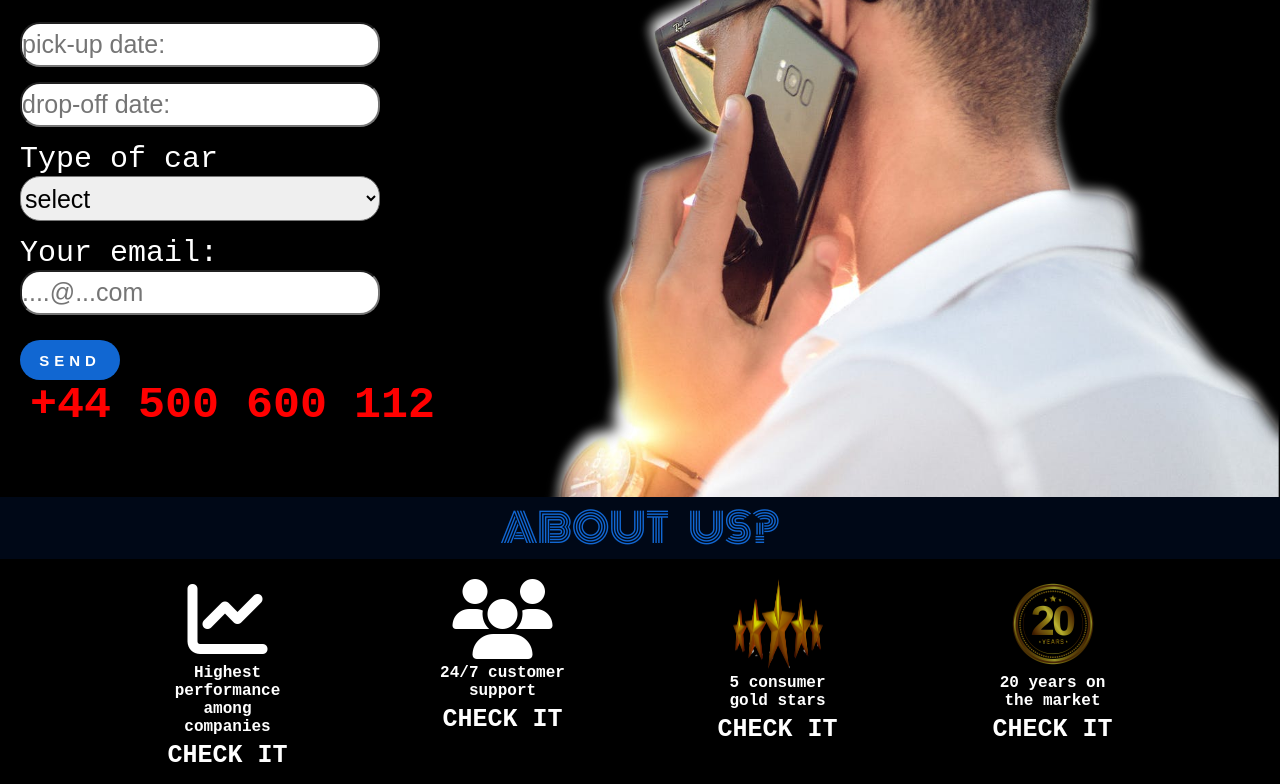
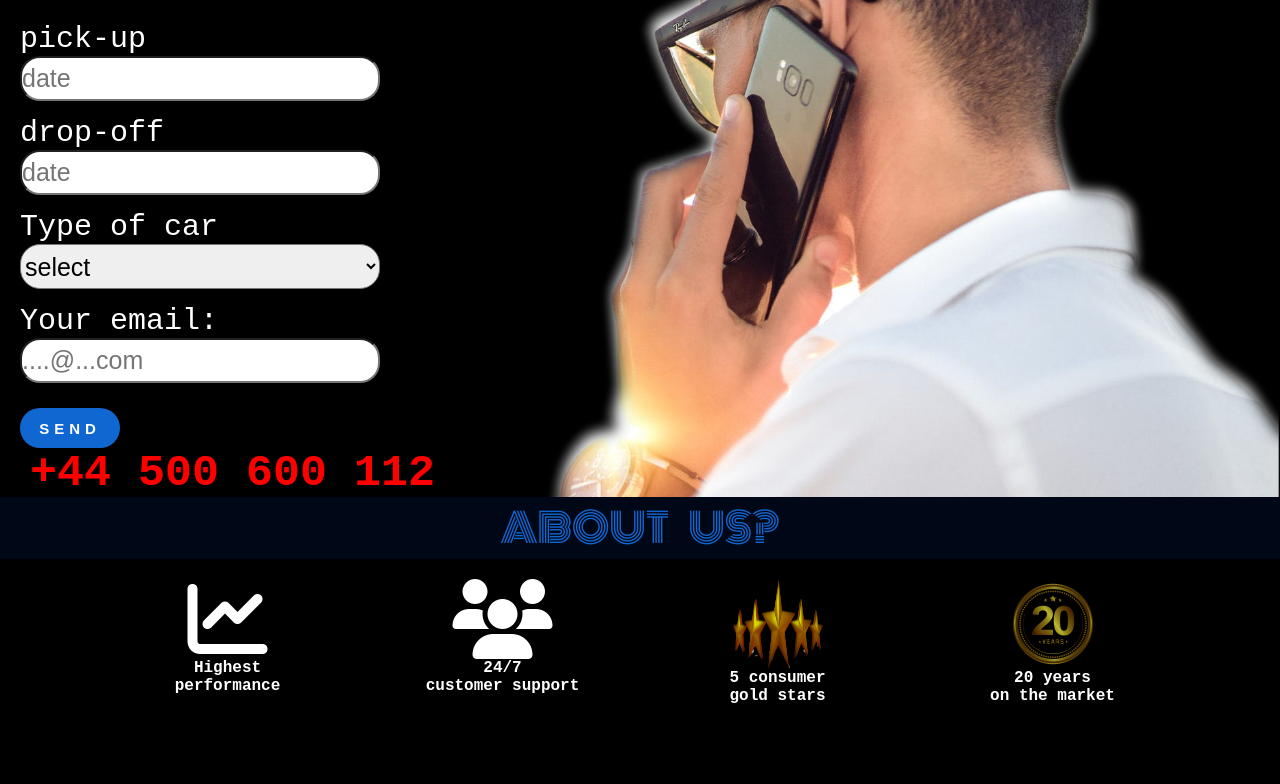
Before and after one commit to kingakurzawa/carRental, a website: page index.html in a window 1280 px wide. Shown: the part 1465-2249 px from the top of the page. Drawn offline with nearby package versions, Linux system fonts and the light colour scheme.

```diff
--- a/index.html
+++ b/index.html
@@ -65,7 +65,7 @@
       <h2>OUR OFFER</h2>
       <div class="center">
         <article class="sectionOne_article_one">
-          <a href="">
+          <a href="Small cars">
             <img src="./images/oosobowy.jpg" alt="small car" />
           </a>
           <a class="button" href="">Small cars</a>
@@ -77,7 +77,7 @@
           </p>
         </article>
         <article class="sectionOne_article_two">
-          <a href="">
+          <a href="Family cars">
             <img src="./images/samochod-rodzinny.jpg" alt="family car" />
           </a>
           <a class="button" href="">Family cars</a>
@@ -89,7 +89,7 @@
           </p>
         </article>
         <article class="sectionOne_article_three">
-          <a href="">
+          <a href="Delivery cars">
             <img src="./images/dostawczy.jpg" alt="delivery car" />
           </a>
           <a class="button" href="">Delivery cars</a>
@@ -112,10 +112,12 @@
             class="sectionTwo_service_form"
           >
             <label for="text">
-              <input type="text" id="text" placeholder="pick-up date:" />
+              pick-up
+              <input type="text" id="text" placeholder="date" />
             </label>
             <label for="text">
-              <input type="text" placeholder="drop-off date:" />
+              drop-off
+              <input type="text" placeholder="date" />
             </label>
             <label for="text">
               Type of car
@@ -150,18 +152,13 @@
           <article class="sectionThree_article_one">
             <i class="fas fa-chart-line"></i>
             <a href="#">
-              <h3>Highest performance among companies</h3>
-              <span>CHECK IT</span></a
-            >
+              Highest<br />
+              performance
+            </a>
           </article>
           <article class="sectionThree_article_two">
             <i class="fas fa-users"></i>
-            <a href="#">
-              <h3>
-                24/7 customer support
-              </h3>
-              <span>CHECK IT</span></a
-            >
+            <a href="#"> 24/7<br />customer support </a>
           </article>
         </div>
         <div class="center_box">
@@ -170,16 +167,13 @@
               src="./images/5-gold-star-png-11552726673vi3onbeuij.png"
               alt="5 gold stars"
             />
-            <a href="#">
-              <h3>5 consumer gold stars</h3>
-              <span>CHECK IT</span></a
-            >
+            <a href="#consumer gold stars"> 5 consumer<br />gold stars </a>
           </article>
           <article class="sectionThree_article_four">
             <img src="./images/medal-2539595_960_720.png" alt="20 years" />
             <a href="#">
-              <h3>20 years on the market</h3>
-              <span>CHECK IT</span>
+              20 years<br />
+              on the market
             </a>
           </article>
         </div>
@@ -191,13 +185,16 @@
           <a href="#">BACK TO UP</a>
           <nav class="foot_nav">
             <div class="foot_nav_box">
-              <a href="https://www.facebook.com/" target="_blank"
+              <a href="https://www.facebook.com/" target="_blank" rel="noopener"
                 ><i class="fab fa-facebook"></i
               ></a>
-              <a href="https://twitter.com/" target="_blank"
+              <a href="https://twitter.com/" target="_blank" rel="noopener"
                 ><i class="fab fa-twitter"></i
               ></a>
-              <a href="https://www.instagram.com/?hl=pl" target="_blank"
+              <a
+                href="https://www.instagram.com/?hl=pl"
+                target="_blank"
+                rel="noopener"
                 ><i class="fab fa-instagram"></i
               ></a>
             </div>
--- a/scss/generic/_media.scss
+++ b/scss/generic/_media.scss
@@ -144,7 +144,7 @@
 
 @media (min-width: 650px) {
     .sectionThree {
-        height: 305px;
+        height: 280px;
     }
 
     .sectionThree .center {
--- a/scss/partials/_sectionThree.scss
+++ b/scss/partials/_sectionThree.scss
@@ -32,7 +32,7 @@
 
   [class*="sectionThree_article_"] {
     @include displayPosition();
-    height: 182px;
+    height: 175px;
     color: $fontColor;
 
     h3 {
```
Also changed, not shown: css/styles.css, 1 other file.
